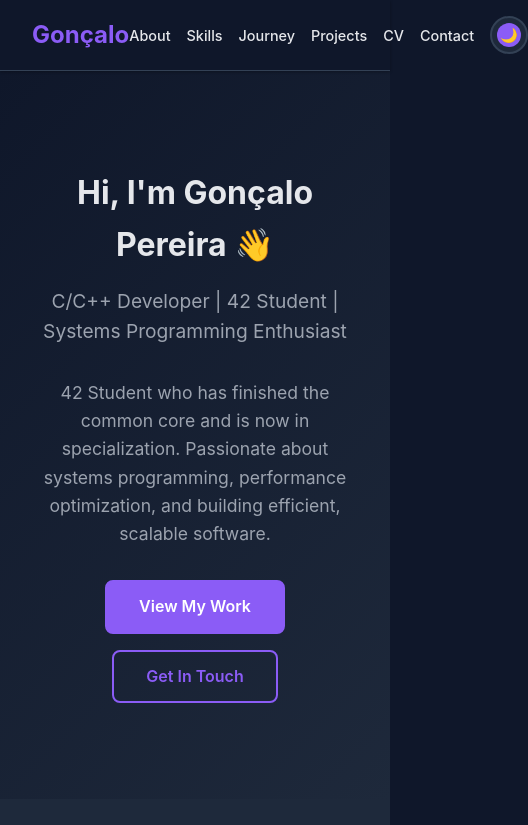
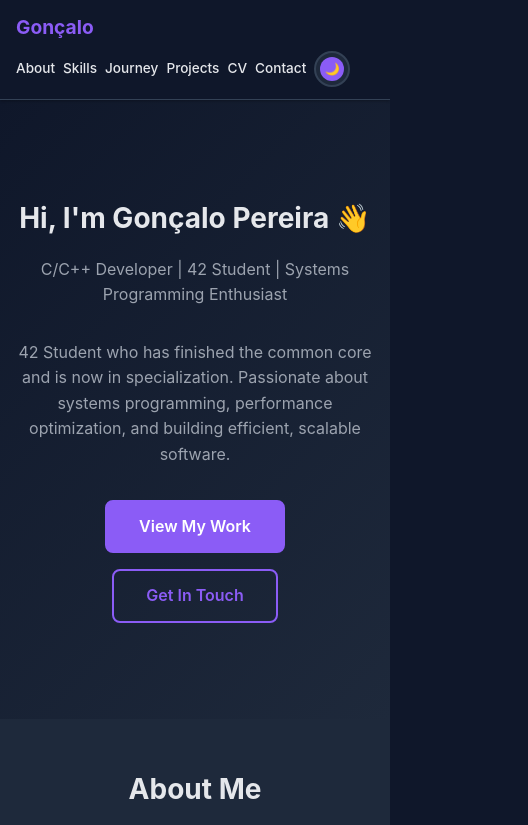
Before and after one commit to goncalo1021pt/goncalo1021pt.github.io, a plain HTML site: page index.html in a window 390 px wide. Shown: the top 825 px of the page, 528 px wide, since content can reach past the window. Drawn offline with Linux system fonts and the light colour scheme.

Commit message:
fixed mobile responsiveness

```diff
--- a/styles.css
+++ b/styles.css
@@ -2,6 +2,15 @@
     margin: 0;
     padding: 0;
     box-sizing: border-box;
+}
+
+html {
+    overflow-x: hidden;
+}
+
+body {
+    overflow-x: hidden;
+    width: 100%;
 }
 
 :root {
@@ -49,6 +58,7 @@ nav .container {
     display: flex;
     justify-content: space-between;
     align-items: center;
+    flex-wrap: wrap;
 }
 
 nav .logo {
@@ -532,36 +542,68 @@ footer {
 
 /* Responsive */
 @media (max-width: 768px) {
+    nav .container {
+        padding: 0.75rem 1rem;
+        gap: 0.5rem;
+    }
+
+    nav .logo {
+        font-size: 1.2rem;
+    }
+
     nav ul {
-        gap: 1rem;
-        font-size: 0.9rem;
+        gap: 0.5rem;
+        font-size: 0.75rem;
+        flex-wrap: wrap;
+    }
+
+    nav a {
+        font-size: 0.85rem;
     }
 
     .theme-toggle {
-        padding: 0.3rem;
+        padding: 0.25rem;
     }
 
     .theme-toggle-btn {
         width: 1.5rem;
         height: 1.5rem;
-        font-size: 0.875rem;
+        font-size: 0.75rem;
+    }
+
+    .container {
+        padding: 0 1rem;
     }
 
     .hero h1 {
-        font-size: 2rem;
+        font-size: 1.75rem;
     }
 
     .hero .subtitle {
-        font-size: 1.2rem;
+        font-size: 1rem;
+    }
+
+    .hero p {
+        font-size: 1rem;
     }
 
     section h2 {
-        font-size: 2rem;
+        font-size: 1.75rem;
+    }
+
+    section {
+        padding: 3rem 0;
     }
 
     .btn-group {
         flex-direction: column;
         align-items: center;
+    }
+
+    .skills-grid,
+    .projects-grid {
+        grid-template-columns: 1fr;
+        gap: 1.5rem;
     }
 
     .timeline::before {
@@ -583,4 +625,16 @@ footer {
         border-right: 15px solid var(--border-color);
         border-left: none;
     }
+
+    .contact-links {
+        gap: 1rem;
+    }
+
+    .contact-link {
+        font-size: 0.95rem;
+    }
+
+    .projects-count {
+        font-size: 1rem;
+    }
 }
```
